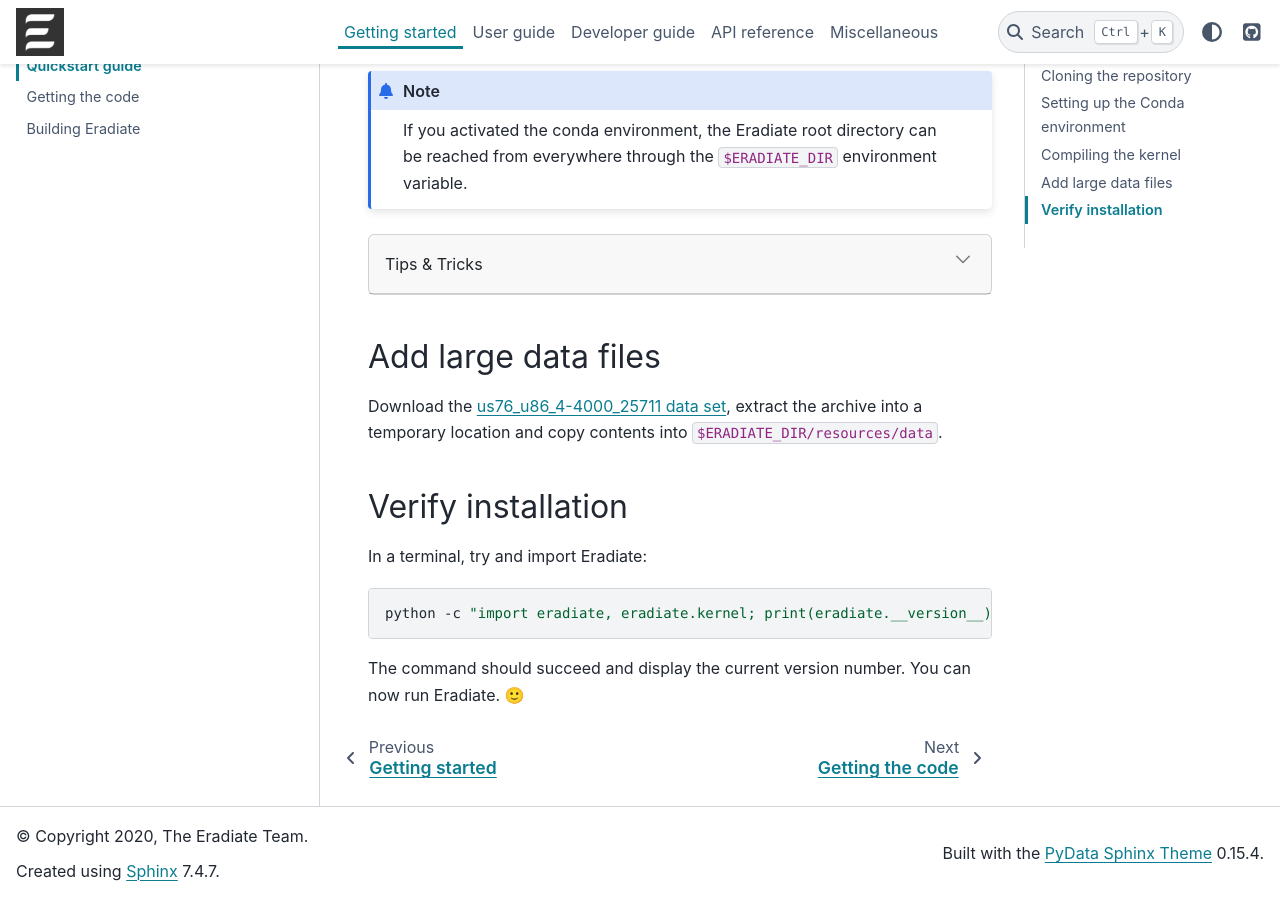
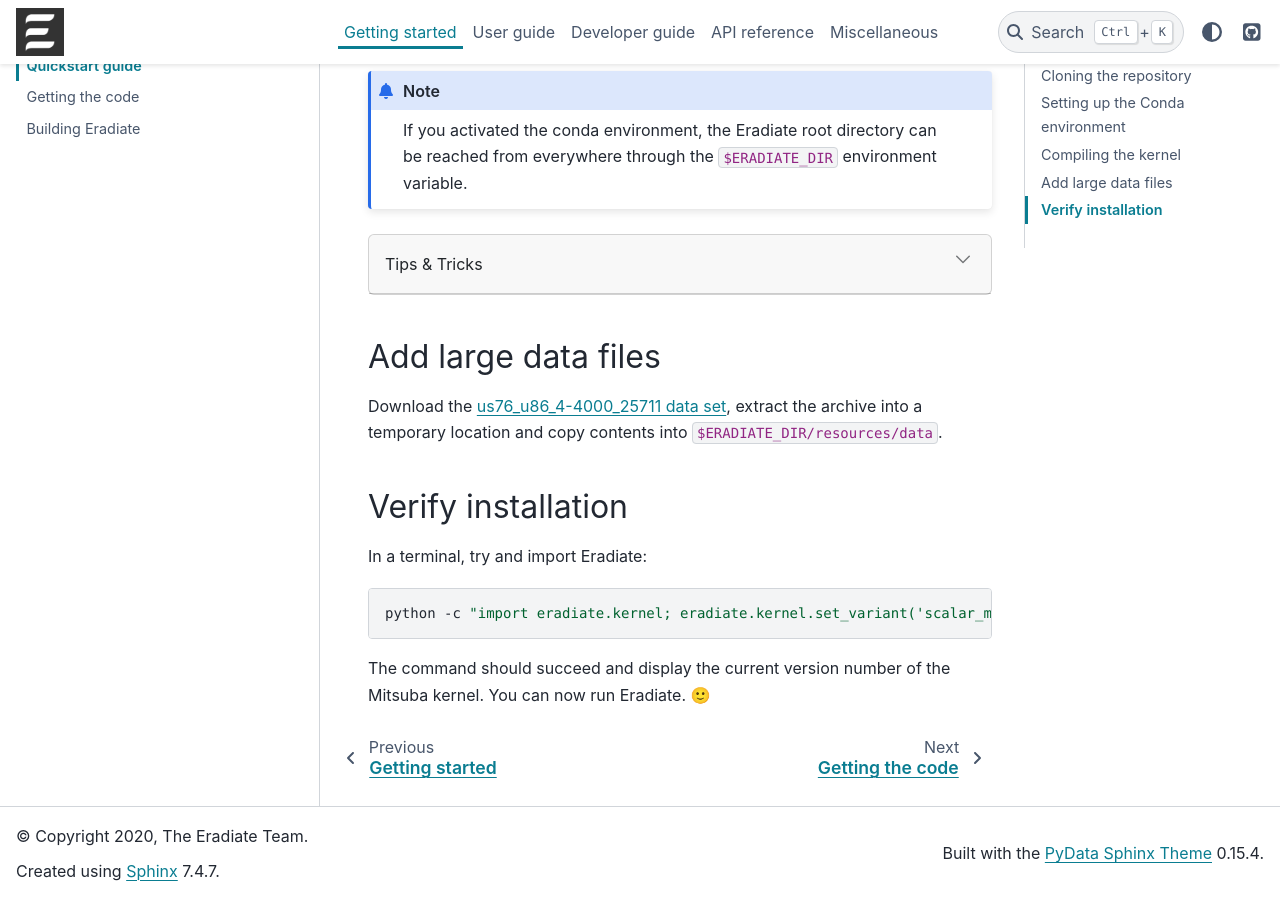
Before and after one commit to eradiate/eradiate, a Sphinx documentation site: the page built from docs/rst/getting_started/quickstart.rst, in a window 1280 px wide and 900 px high, scrolled down 2021 px. Built offline with Sphinx 7.4.7 and the PyData theme 0.15.4, drawn with Linux system fonts in a browser that asks for light colours; pages that are not in the unit, such as notebooks, are missing from menus.

Commit message:
Updated quickstart guide

```diff
--- a/docs/rst/getting_started/quickstart.rst
+++ b/docs/rst/getting_started/quickstart.rst
@@ -205,9 +205,9 @@
 
 .. code-block:: bash
 
-   python -c "import eradiate, eradiate.kernel; print(eradiate.__version__)"
+   python -c "import eradiate.kernel; eradiate.kernel.set_variant('scalar_mono'); print(eradiate.kernel.core.MTS_VERSION)"
 
-The command should succeed and display the current version number.
+The command should succeed and display the current version number of the Mitsuba kernel.
 You can now run Eradiate. |smile|
 
 .. |smile| unicode:: U+1F642
```
